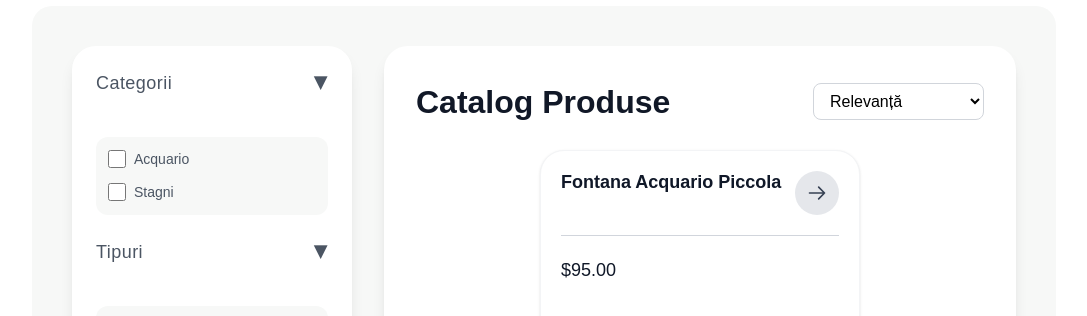
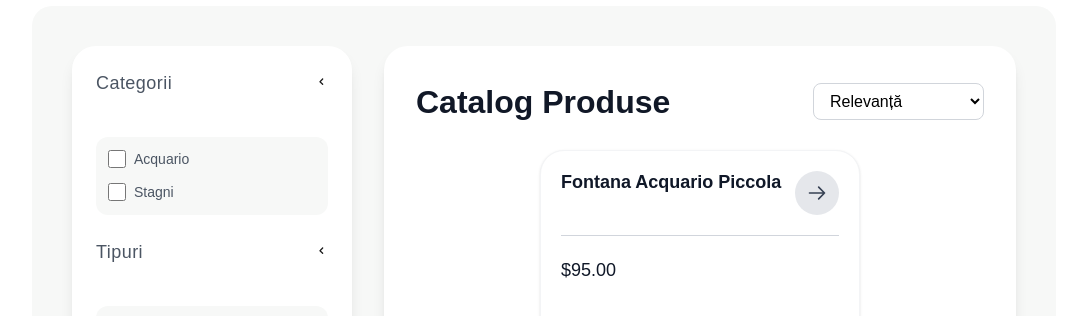
Before and after one commit to VALGFX/vida-s-plante, a Next.js app: page /products in a window 1280 px wide. Shown: the part 197-513 px from the top of the page, without its empty margins (96-1183 px from the left). Built offline with nearby package versions, Linux system fonts and the light colour scheme; no server answers; grey boxes are pictures that could not be loaded.

Commit message:
Update page.tsx

```diff
--- a/src/app/products/page.tsx
+++ b/src/app/products/page.tsx
@@ -19,7 +19,7 @@ const Collection: React.FC = () => {
     // Produse fictive
     const products: Product[] = [
         { id: '1', name: 'Fontana Acquario Piccola', category: 'Acquario', type: 'Estivo', price: 95, image: '/images/fountain1.jpg' },
-        // ... restul produselor (ca în exemplul tău)
+        // ... restul produselor
     ];
 
     const [filterCategory, setFilterCategory] = useState<string[]>([]);
@@ -79,7 +79,13 @@ const Collection: React.FC = () => {
                                 aria-expanded={openCategory}
                                 aria-controls="category-filter"
                             >
-                                Categorii <span className={openCategory ? 'arrow open' : 'arrow'}>▶</span>
+                                Categorii{' '}
+                                <img
+                                    src="/images/icons/arrow-up.svg"
+                                    alt={openCategory ? 'Arrow up' : 'Arrow right'}
+                                    className={openCategory ? 'arrow open' : 'arrow'}
+                                    style={{ width: '16px', height: '16px', transition: 'transform 0.3s ease' }}
+                                />
                             </button>
                         </h2>
                         <div id="category-filter" className={`checkbox-group ${openCategory ? 'open' : ''}`}>
@@ -110,7 +116,13 @@ const Collection: React.FC = () => {
                                 aria-expanded={openType}
                                 aria-controls="type-filter"
                             >
-                                Tipuri <span className={openType ? 'arrow open' : 'arrow'}>▶</span>
+                                Tipuri{' '}
+                                <img
+                                    src="/images/icons/arrow-up.svg"
+                                    alt={openType ? 'Arrow up' : 'Arrow right'}
+                                    className={openType ? 'arrow open' : 'arrow'}
+                                    style={{ width: '16px', height: '16px', transition: 'transform 0.3s ease' }}
+                                />
                             </button>
                         </h2>
                         <div id="type-filter" className={`checkbox-group ${openType ? 'open' : ''}`}>
@@ -232,12 +244,9 @@ const Collection: React.FC = () => {
                     cursor: pointer;
                     user-select: none;
                 }
-        .filter-toggle span {
-          display: inline-block;
-          transition: transform 0.3s ease;
-        }
                 .arrow {
                     transform: rotate(0deg);
+                    transition: transform 0.3s ease;
                 }
                 .arrow.open {
                     transform: rotate(90deg);
```
Lines whose indentation alone changed are shown as unchanged.
